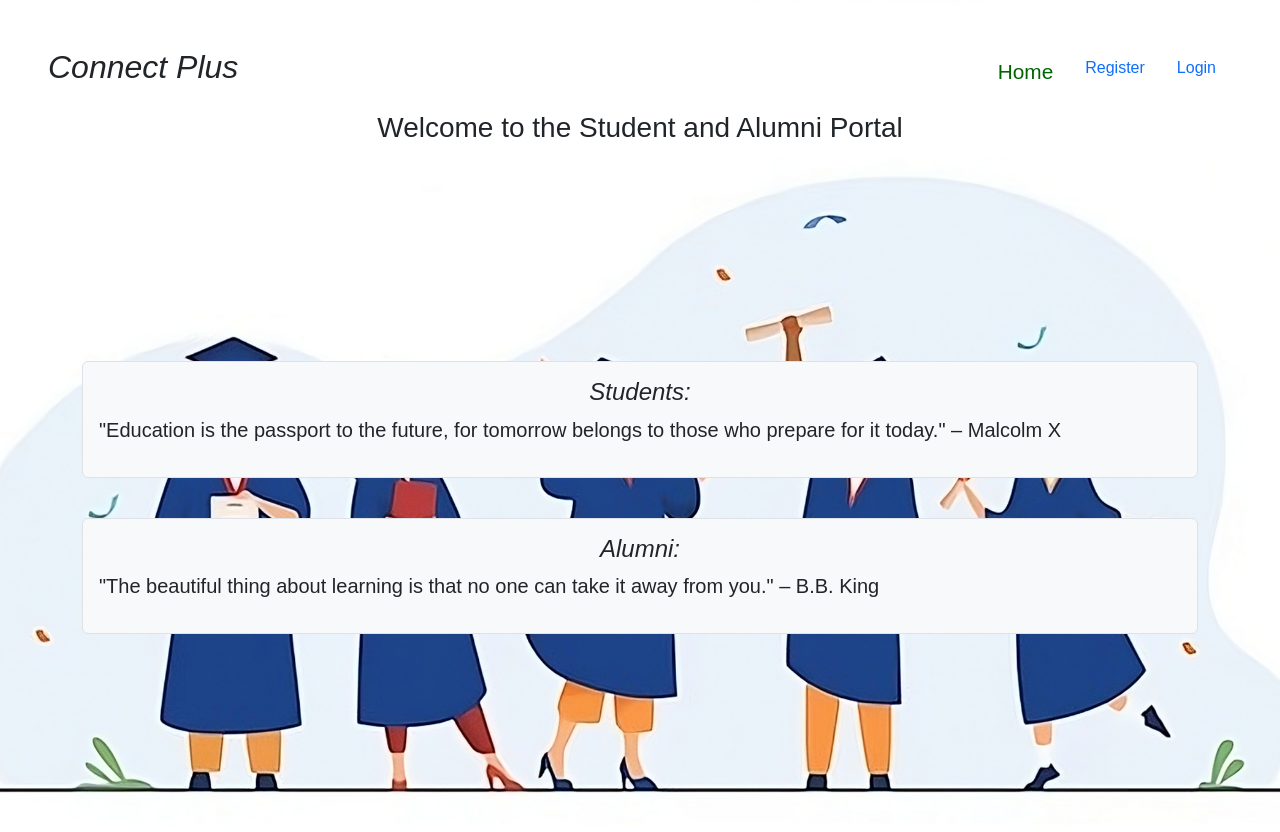
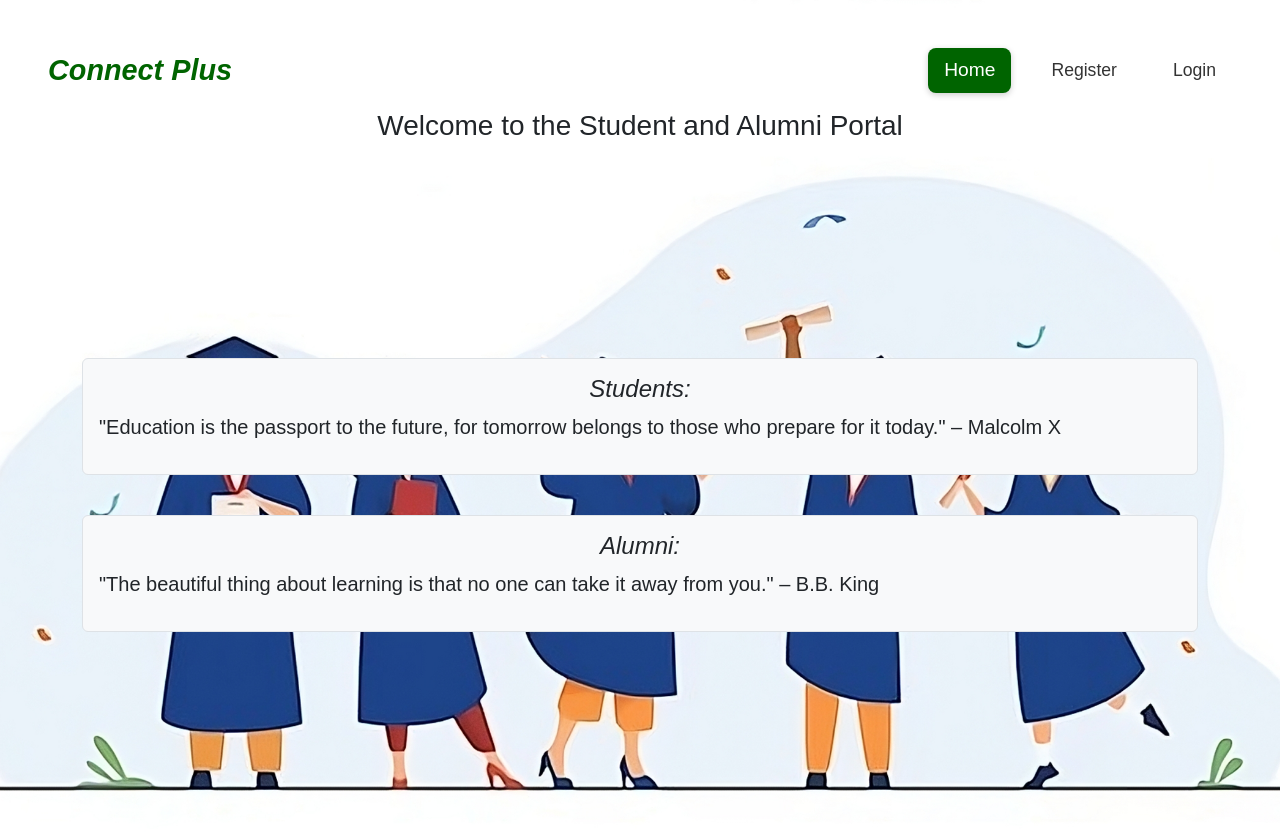
Before and after one commit to Vinay-Daripelly/ConnectPlus, a React (Create React App) app in the folder catastrophe/: page / in a window 1280 px wide. Shown: the top 832 px of the page. Built offline with nearby package versions, Linux system fonts and the light colour scheme.

Commit message:
Update Navigationcomp.css

```diff
--- a/catastrophe/src/components/NavigationComp/Navigationcomp.css
+++ b/catastrophe/src/components/NavigationComp/Navigationcomp.css
@@ -1,7 +1,59 @@
-.active {
+/* .active {
 
     color: darkgreen!important;
     font-size: 1.3rem;
     background: dark-green;
     border-outline: 50px;
+} */
+
+
+
+/* Navigationcomp.css */
+
+/* Reset */
+.nav {
+  list-style: none;
+  margin: 0;
+  padding: 0;
+  display: flex;
+  gap: 1.5rem;
 }
+
+.nav-item {
+  display: flex;
+  align-items: center;
+}
+
+.nav-link {
+  text-decoration: none;
+  color: #333;
+  font-size: 1.1rem;
+  font-weight: 500;
+  padding: 0.5rem 1rem;
+  border-radius: 8px;
+  transition: all 0.3s ease-in-out;
+}
+
+/* Hover effect */
+.nav-link:hover {
+  color: #0a7c0a;
+  background: rgba(0, 128, 0, 0.1);
+}
+
+/* Active link styling */
+.active {
+  color: #fff !important;
+  font-size: 1.2rem;
+  background: #006400;  /* fixed 'dark-green' invalid CSS */
+  border-radius: 8px;
+  padding: 0.5rem 1rem;
+  box-shadow: 0px 2px 6px rgba(0, 0, 0, 0.2);
+}
+
+/* Title styling */
+h2 {
+  margin: 0;
+  font-size: 1.8rem;
+  font-weight: bold;
+  color: #006400;
+}
```
